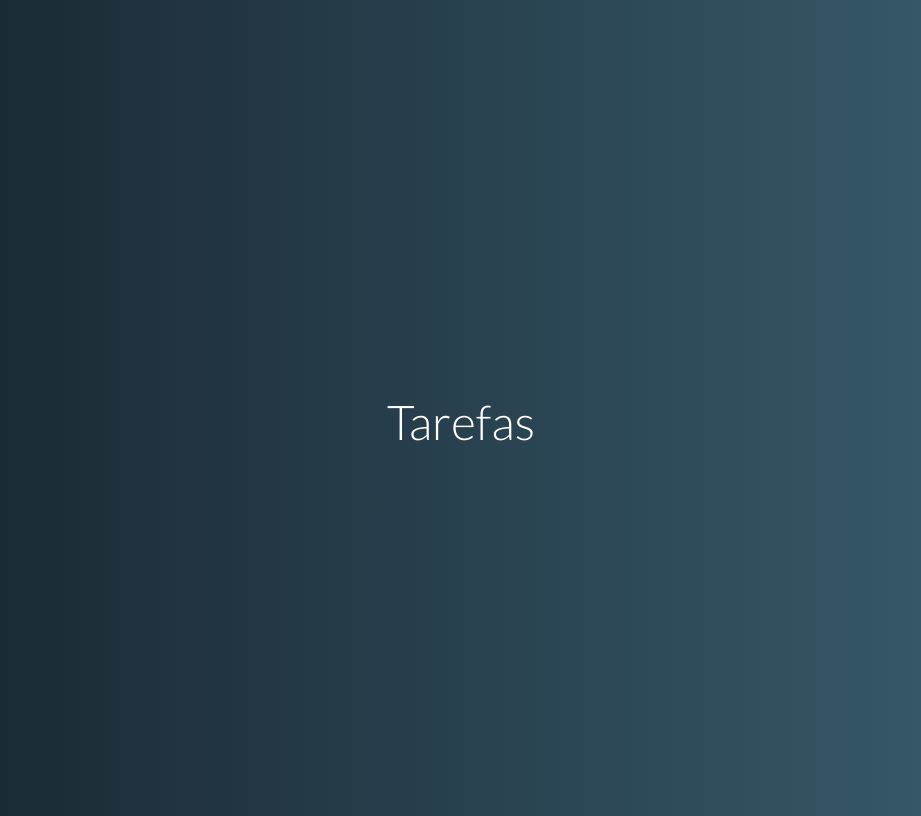
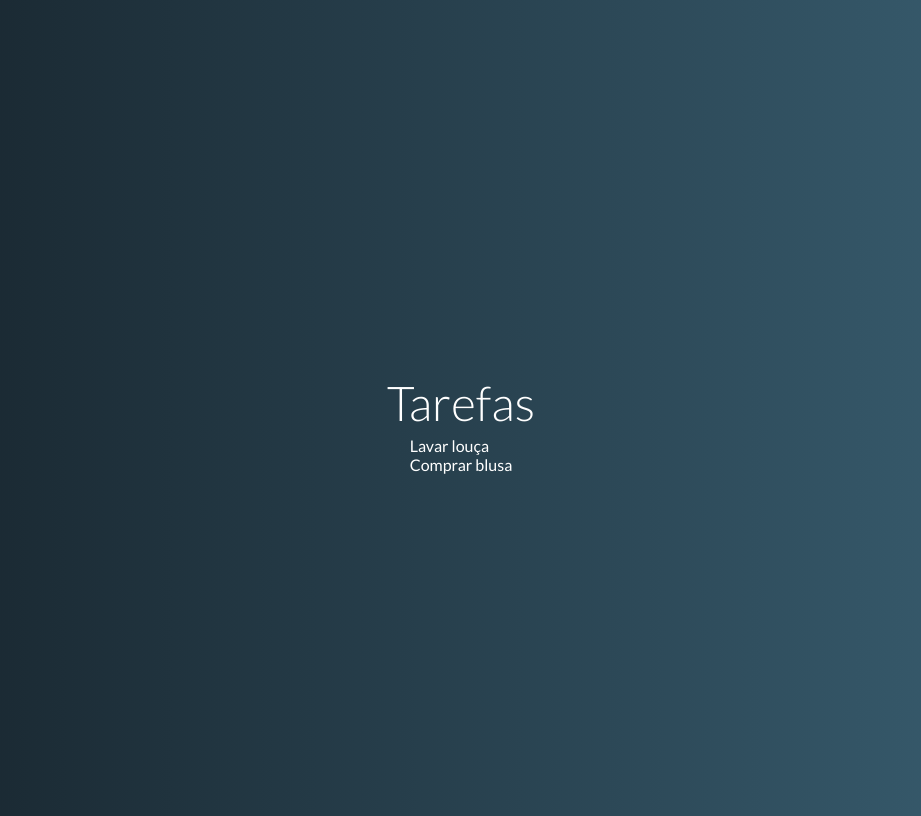
Before and after one commit to joseConejoMadureira/tarefas, a Vue app: page / in a window 1280 px wide. Shown: the whole page, without its empty margins (179-1100 px from the left). Built offline with nearby package versions, Linux system fonts and the light colour scheme.

Commit message:
156 - componetes lista de tarefas #01

```diff
--- a/src/App.vue
+++ b/src/App.vue
@@ -1,20 +1,32 @@
 <template>
   <div id="app">
     <h1>Tarefas</h1>
+    <task-grid :tasks="task"></task-grid>
   </div>
 </template>
 
 <script>
+import TaskGrid from "./components/TaskGrid.vue";
+
 export default {
+  components: { TaskGrid },
 
-}
+  data() {
+    return {
+      task: [
+        { name: "Lavar louça", pending: false },
+        { name: "Comprar blusa", pending: true },
+      ],
+    };
+  },
+};
 </script>
 
 <style>
 body {
-		font-family: 'Lato', sans-serif;
+  font-family: "Lato", sans-serif;
   background: linear-gradient(to right, rgb(22, 34, 42), rgb(58, 96, 115));
-		color: #FFF;
+  color: #fff;
 }
 
 #app {
--- /dev/null
+++ b/src/components/TaskGrid.vue
@@ -0,0 +1,18 @@
+<template>
+  <div class="tasks">
+    <template>
+      <div v-for="task in tasks" :key="task.name">{{ task.name }}</div>
+    </template>
+  </div>
+</template>
+
+<script>
+export default {
+  props: {
+    tasks: { type: Array, required: true },
+  },
+};
+</script>
+
+<style>
+</style>
```
Lines whose indentation alone changed are shown as unchanged.
